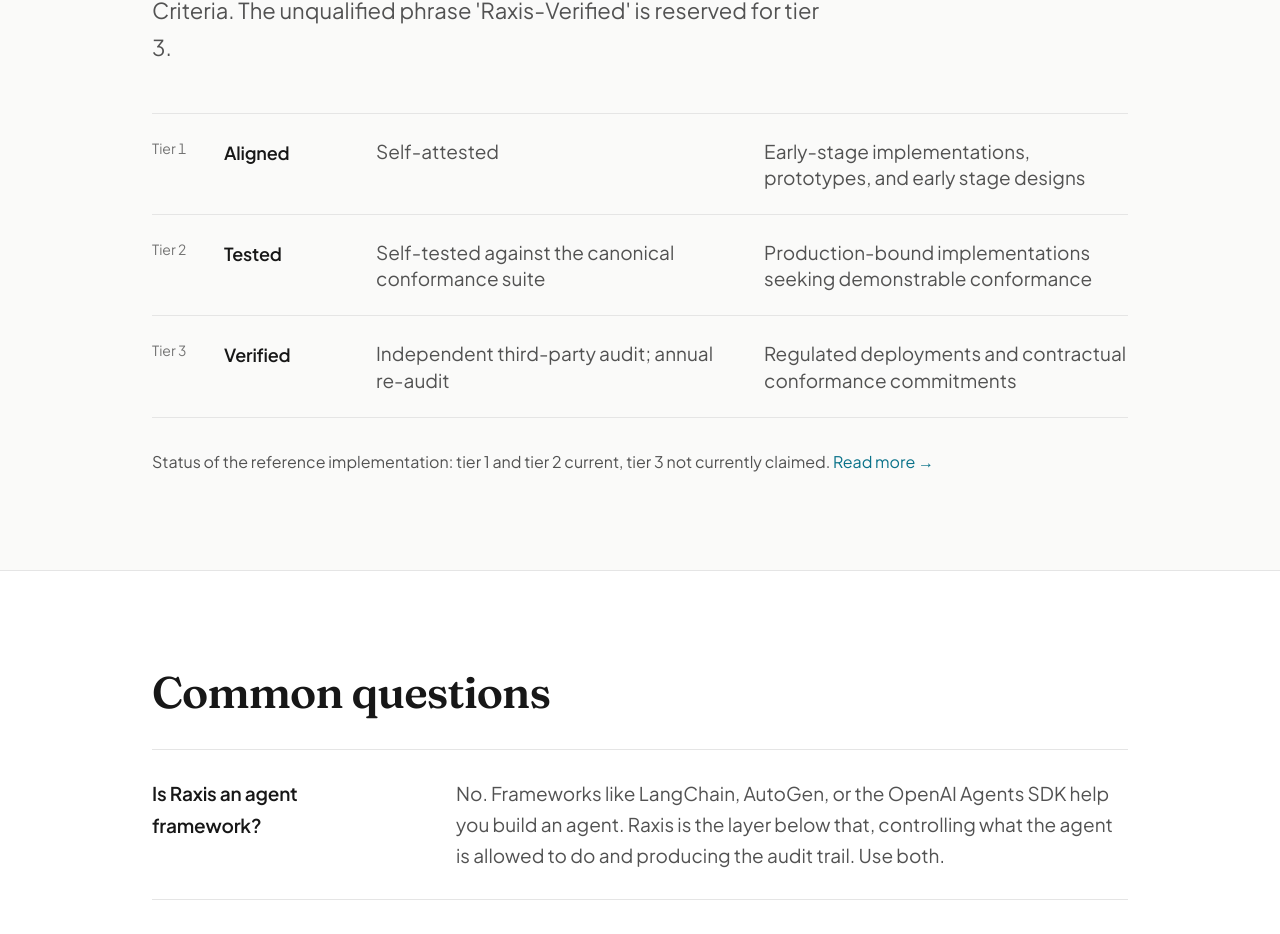
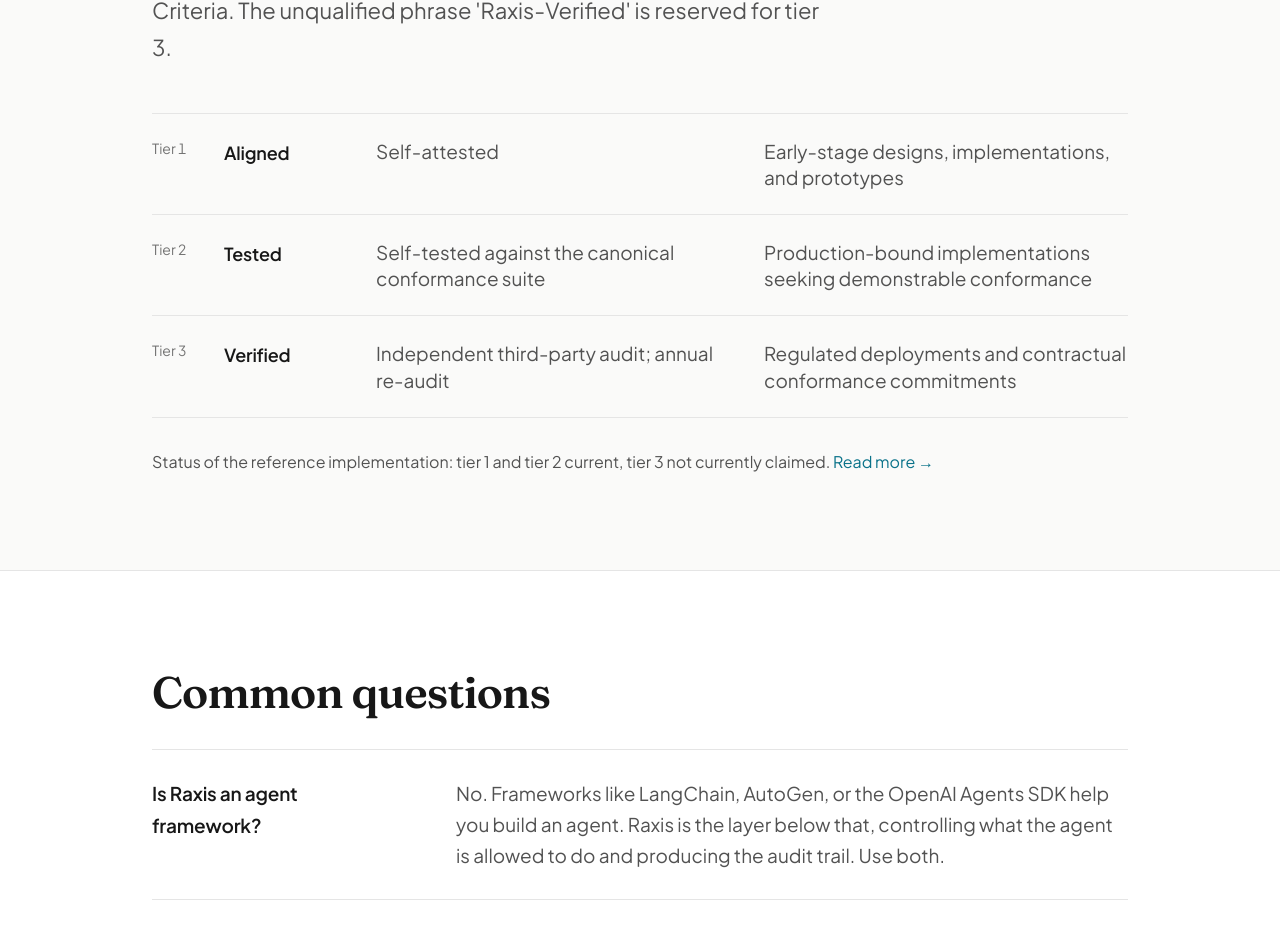
Before and after one commit to chika5105/raxis, a Next.js app: page / in a window 1280 px wide. Shown: the part 4448-5382 px from the top of the page. Built offline with nearby package versions, Linux system fonts and the light colour scheme.

Commit message:
Conformance tier 1: reorder to early-stage designs first

```diff
--- a/src/app/conformance/page.tsx
+++ b/src/app/conformance/page.tsx
@@ -42,7 +42,7 @@
       verification: "Self-attested",
       evidence:
         "Public conformance statement mapping each of the twelve invariants to its enforcement mechanism, plus an architectural diagram of the intelligence/authority boundary.",
-      use: "Early-stage implementations, research prototypes, early stage designs, Raxis adapted to a new domain.",
+      use: "Early-stage designs, implementations, research prototypes, Raxis adapted to a new domain.",
     },
     {
       tier: "2",
--- a/src/app/page.tsx
+++ b/src/app/page.tsx
@@ -283,7 +283,7 @@
       tier: "1",
       name: "Aligned",
       verification: "Self-attested",
-      use: "Early-stage implementations, prototypes, and early stage designs",
+      use: "Early-stage designs, implementations, and prototypes",
     },
     {
       tier: "2",
```
